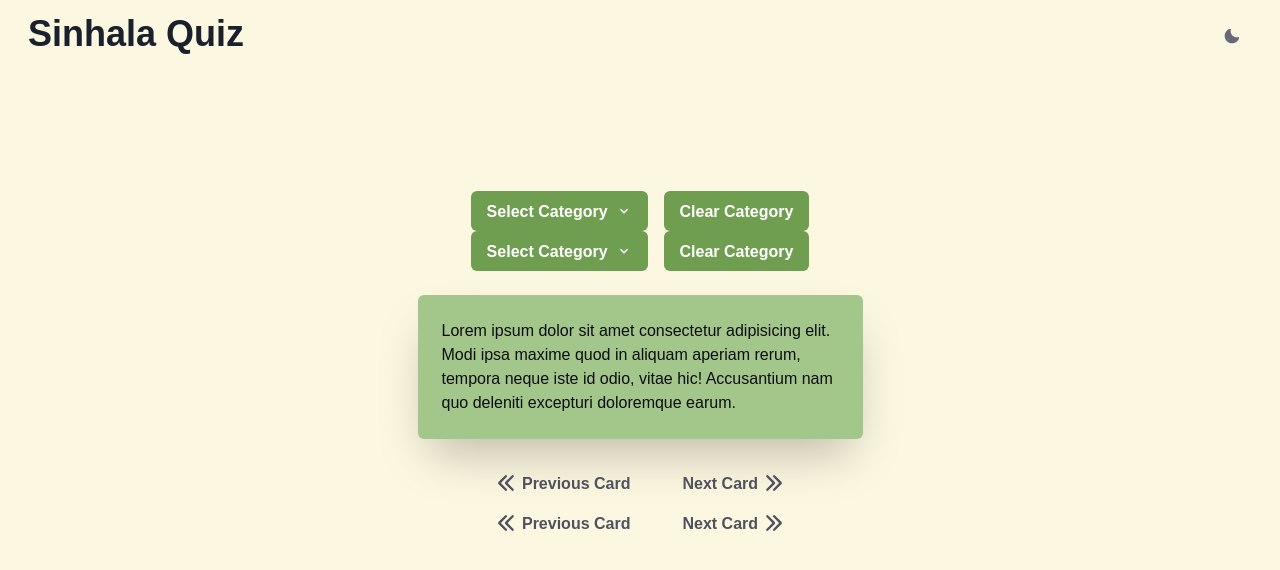
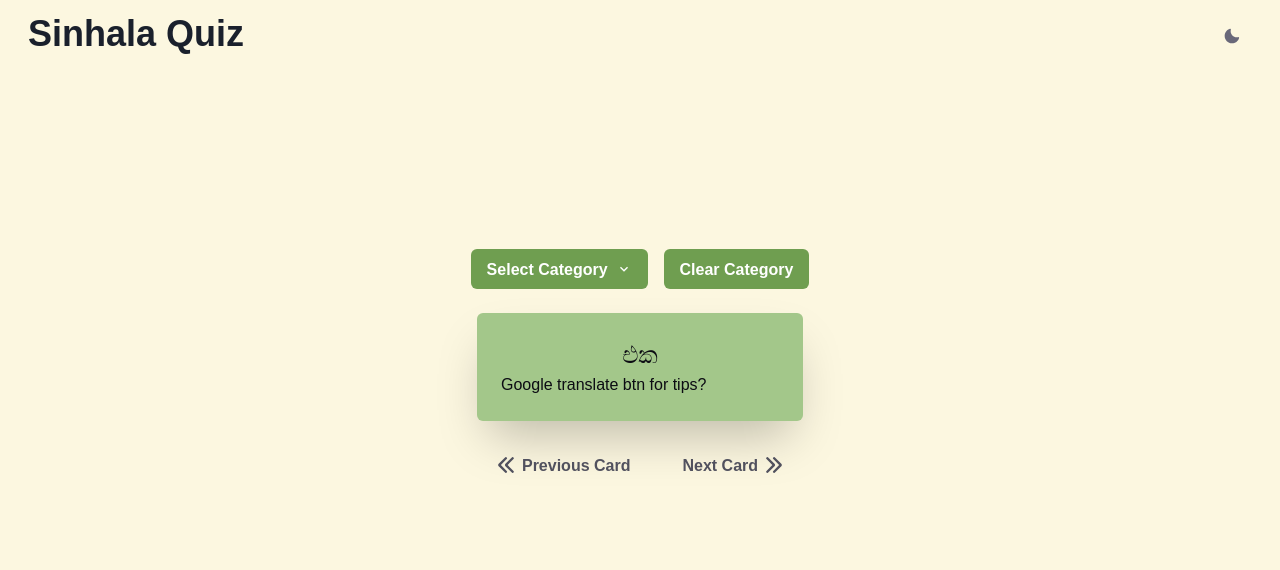
Before and after one commit to druwan/sinhalaquizapp, a Next.js app: page / in a window 1280 px wide. Shown: the top 570 px of the page. Built offline with nearby package versions, Linux system fonts and the light colour scheme; a web font is replaced by a local one.

Commit message:
feat: centered to middle of screen

```diff
--- a/components/QuizCard/QuizCard.tsx
+++ b/components/QuizCard/QuizCard.tsx
@@ -1,25 +1,11 @@
-import {
-  Box,
-  Center,
-  Container,
-  Stack,
-  Text,
-  useColorModeValue,
-} from '@chakra-ui/react';
+import { Box, Center, Text, useColorModeValue } from '@chakra-ui/react';
 import React from 'react';
-import PrevNextCardBtn from '../Buttons/PrevNextCardBtn';
-import CategoryMenu from '../CategoryMenu/CategoryMenu';
 
 const QuizCard = () => {
   return (
-    <>
-      <Container>
-        {/* Move this into a 'start' page */}
-        <CategoryMenu />
-      </Container>
-
     <Center py={6}>
       <Box
+        minW={'326px'}
         maxW={'445px'}
         w={'full'}
         bg={useColorModeValue('Mint.300', 'Flax.200')}
@@ -27,22 +13,15 @@ const QuizCard = () => {
         rounded={'md'}
         p={6}
         overflow={'hidden'}
+        maxH={'400px'}
+        color='Raisin.900'
       >
-          <Stack>
-            <Text color='Raisin.900'>
-              Lorem ipsum dolor sit amet consectetur adipisicing elit. Modi ipsa
-              maxime quod in aliquam aperiam rerum, tempora neque iste id odio,
-              vitae hic! Accusantium nam quo deleniti excepturi doloremque
-              earum.
+        <Text fontSize={'2xl'} textAlign={'center'}>
+          එක
         </Text>
-          </Stack>
+        Google translate btn for tips?
       </Box>
     </Center>
-
-      <Container as={'main'} maxW={'container.sm'}>
-        <PrevNextCardBtn />
-      </Container>
-    </>
   );
 };
 
```
Lines whose indentation alone changed are shown as unchanged.
